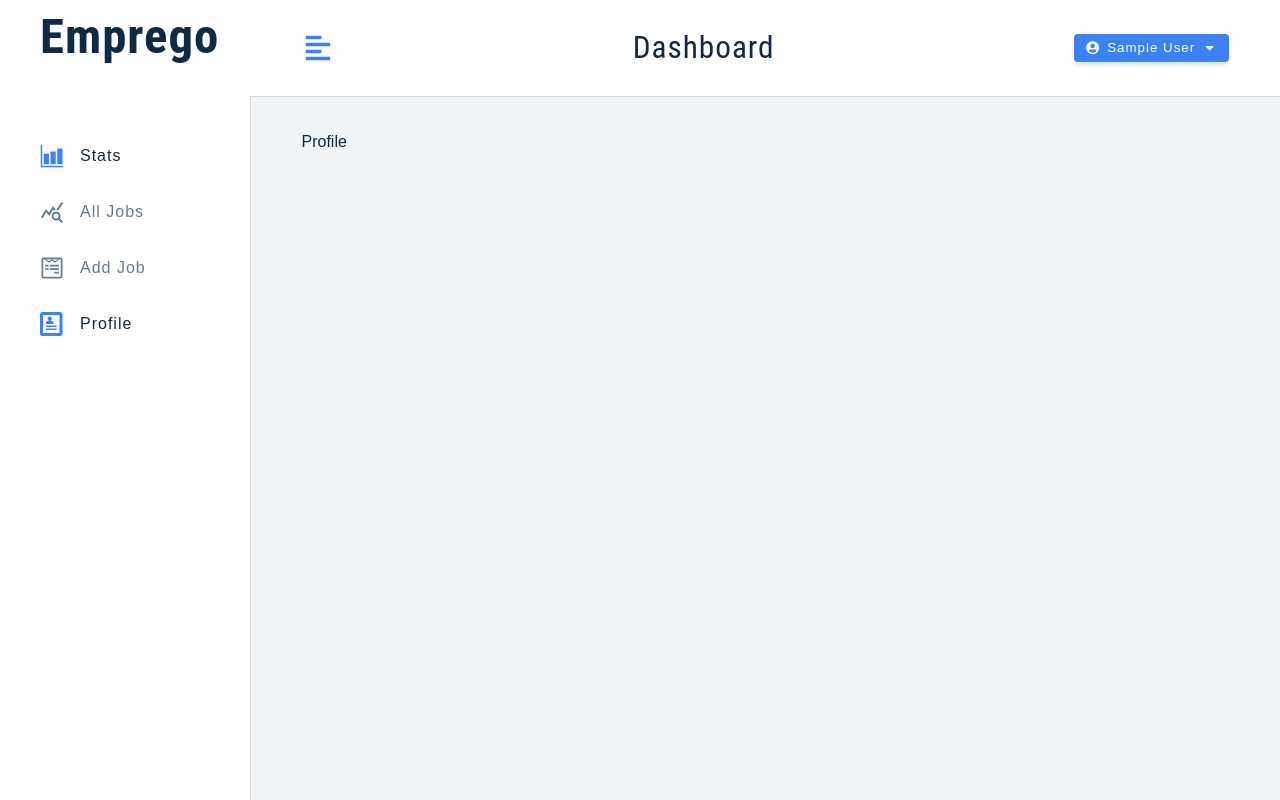
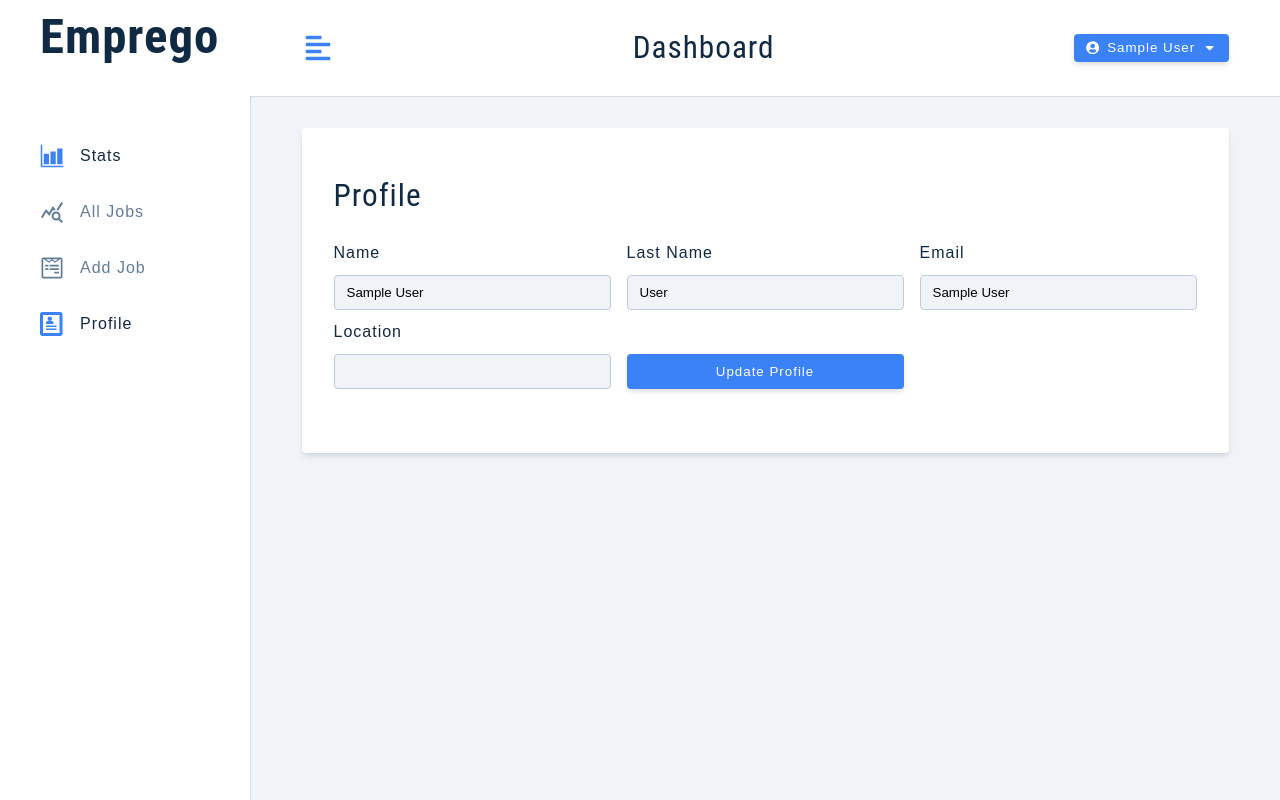
Before and after one commit to YellowFlash2012/emprego, a React (Create React App) app: page /dashboard/profile in a window 1280 px wide. Built offline with nearby package versions, Linux system fonts and the light colour scheme; sample sign-in values are in the browser's storage.

Commit message:
profile page ui completed

```diff
--- a/src/components/FormRow.js
+++ b/src/components/FormRow.js
@@ -2,7 +2,7 @@
     return (
         <div className="form-row">
             <label htmlFor={name} className="form-label">
-                {name}
+                {labelText || name}
             </label>
 
             <input
--- /dev/null
+++ b/src/helpers/DashboardFormPage.js
@@ -0,0 +1,68 @@
+import styled from "styled-components";
+
+const Wrapper = styled.section`
+    border-radius: var(--borderRadius);
+    width: 100%;
+    background: var(--white);
+    padding: 3rem 2rem 4rem;
+    box-shadow: var(--shadow-2);
+    h3 {
+        margin-top: 0;
+    }
+    .form {
+        margin: 0;
+        border-radius: 0;
+        box-shadow: none;
+        padding: 0;
+        max-width: 100%;
+        width: 100%;
+    }
+    .form-row {
+        margin-bottom: 0;
+    }
+    .form-center {
+        display: grid;
+        row-gap: 0.5rem;
+    }
+    .form-center button {
+        align-self: end;
+        height: 35px;
+        margin-top: 1rem;
+    }
+    .btn-container {
+        display: grid;
+        grid-template-columns: 1fr 1fr;
+        column-gap: 1rem;
+        align-self: flex-end;
+        margin-top: 0.5rem;
+        button {
+            height: 35px;
+        }
+    }
+    .clear-btn {
+        background: var(--grey-500);
+    }
+    .clear-btn:hover {
+        background: var(--black);
+    }
+    @media (min-width: 992px) {
+        .form-center {
+            grid-template-columns: 1fr 1fr;
+            align-items: center;
+            column-gap: 1rem;
+        }
+        .btn-container {
+            margin-top: 0;
+        }
+    }
+    @media (min-width: 1120px) {
+        .form-center {
+            grid-template-columns: 1fr 1fr 1fr;
+        }
+        .form-center button {
+            margin-top: 0;
+        }
+    }
+`;
+
+export default Wrapper;
--- a/src/pages/Dashboard/Profile.js
+++ b/src/pages/Dashboard/Profile.js
@@ -1,4 +1,78 @@
+import { useState } from "react";
+import { useDispatch, useSelector } from "react-redux";
+import { toast } from "react-toastify";
+import FormRow from "../../components/FormRow";
+import Wrapper from "../../helpers/DashboardFormPage";
+
 const Profile = () => {
-    return <div>Profile</div>;
+    const { isLoading, user } = useSelector(store => store.user);
+
+    const dispatch = useDispatch();
+
+    const [userData, setUserData] = useState({
+        name: user?.name || "",
+        email: user?.email || "",
+        lastName: user?.lastName || "",
+        location: user?.location || "",
+    });
+
+    const updateProfileHandler = (e) => {
+        e.preventDefault();
+
+        const { name, email, lastName, location } = userData;
+
+        if (!name || !email || !lastName || !location) {
+            toast.error('kindly fill out all the fields');
+        };
+    };
+
+    const handleChange = (e) => {
+        const name = e.target.name;
+        const value = e.target.value;
+
+        setUserData({ ...userData, [name]: value });
+    }
+
+    return (
+        <Wrapper>
+            <form className="form" onSubmit={updateProfileHandler}>
+                <h3>profile</h3>
+                <div className="form-center">
+                    <FormRow
+                        type="text"
+                        name="name"
+                        value={userData.name}
+                        handleChange={handleChange}
+                    />
+
+                    <FormRow
+                        type="text"
+                        labelText="last name"
+                        name="lastName"
+                        value={userData.lastName}
+                        handleChange={handleChange}
+                    />
+
+                    <FormRow
+                        type="email"
+                        name="email"
+                        value={userData.name}
+                        handleChange={handleChange}
+                    />
+
+                    <FormRow
+                        type="text"
+                        name="location"
+                        value={userData.location}
+                        handleChange={handleChange}
+                    />
+
+                    <button type="submit" className="btn btn-block" disabled={isLoading}>
+                        {isLoading ? "Please wait..." : "update profile"}
+                    </button>
+                </div>
+            </form>
+        </Wrapper>
+    );
 };
 export default Profile;
```
